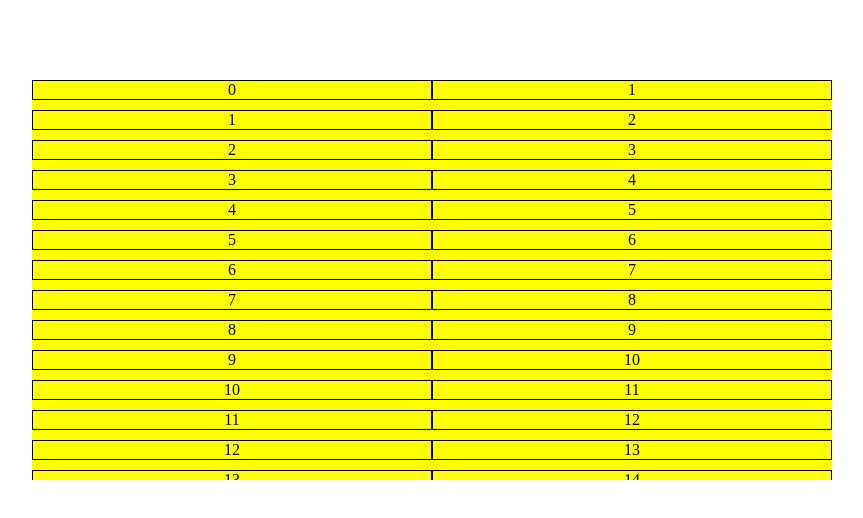
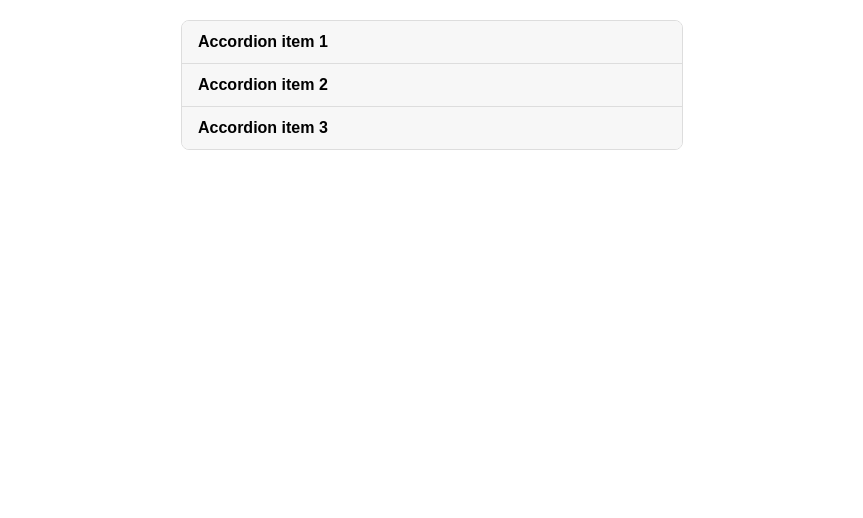
Before and after one commit to HarshJainGitHub/react-machine-coding, a React (Vite) app: page / in a window 1280 px wide. Shown: the top 518 px of the page, without its empty margins (208-1071 px from the left). Built offline with nearby package versions, Linux system fonts and the light colour scheme.

Commit message:
commit accordion working

```diff
--- /dev/null
+++ b/src/Accordion/Accordion.jsx
@@ -0,0 +1,53 @@
+import React from "react";
+import "./accordion.css";
+
+const Accordion = () => {
+  return (
+    <div className="accordion">
+      <div className="accordion-item">
+        <input type="checkbox" id="item1" />
+        <label for="item1" className="accordion-header">
+          Accordion item 1
+        </label>
+        <div className="accordion-content">
+          <p>
+            Accordion item 1 Lorem ipsum dolor sit, amet consectetur adipisicing
+            elit. Earum saepe quisquam repellendus nobis perferendis quibusdam
+            quae error cum autem. Dignissimos obcaecati quae quasi optio
+            accusamus ad repellendus, libero nemo! Veritatis.
+          </p>
+        </div>
+      </div>
+      <div className="accordion-item">
+        <input type="checkbox" id="item2" />
+        <label for="item2" className="accordion-header">
+          Accordion item 2
+        </label>
+        <div className="accordion-content">
+          <p>
+            Accordion item 2 Lorem ipsum dolor sit, amet consectetur adipisicing
+            elit. Earum saepe quisquam repellendus nobis perferendis quibusdam
+            quae error cum autem. Dignissimos obcaecati quae quasi optio
+            accusamus ad repellendus, libero nemo! Veritatis.
+          </p>
+        </div>
+      </div>
+      <div className="accordion-item">
+        <input type="checkbox" id="item3" />
+        <label for="item3" className="accordion-header">
+          Accordion item 3
+        </label>
+        <div className="accordion-content">
+          <p>
+            Accordion item 3 Lorem ipsum dolor sit, amet consectetur adipisicing
+            elit. Earum saepe quisquam repellendus nobis perferendis quibusdam
+            quae error cum autem. Dignissimos obcaecati quae quasi optio
+            accusamus ad repellendus, libero nemo! Veritatis.
+          </p>
+        </div>
+      </div>
+    </div>
+  );
+};
+
+export default Accordion;
--- /dev/null
+++ b/src/Accordion/accordion.css
@@ -0,0 +1,52 @@
+.accordion {
+  max-width: 500px;
+  margin: 20px auto;
+  font-family: Arial, sans-serif;
+  overflow:hidden;
+  border-radius: 8px;
+  border: 1px solid #ddd;
+}
+
+.accordion-item {
+  border-bottom: 1px solid #ddd;
+}
+
+.accordion-item:last-of-type {
+  border-bottom: none;
+}
+
+.accordion-header {
+  display: block;
+  background-color: #f7f7f7;
+  padding: 12px 16px;
+  transition: background-color 0.3s ease;
+  cursor: pointer;
+  font-weight: 600;
+}
+
+.accordion-header:hover {
+  background-color: #eaeaea;
+}
+
+.accordion-content {
+  max-height: 0px;
+  overflow:hidden;
+  transition: max-height 0.3s ease;
+  padding: 0 16px;
+  background-color: #fff;
+}
+
+.accordion-content p {
+  margin: 12px 0;
+  font-size: 14px;
+  line-height: 1.5;
+}
+
+.accordion-item input {
+  display: none;
+}
+
+.accordion-item input:checked ~ .accordion-content {
+  max-height:200px;
+  padding: 12px 16px;
+}
--- a/src/App.css
+++ b/src/App.css
@@ -1,10 +1,10 @@
-#root {
+/* #root {
   display: flex;
   justify-content: center;
   text-align: center;
   margin-top: 5rem;
   height: 600px;
-}
+} */
 
 #btn-primary {
   padding: 0.5rem 2rem;
--- a/src/App.jsx
+++ b/src/App.jsx
@@ -6,6 +6,8 @@ import CounterExample from "./CustomHooks/CounterExample";
 import InfiniteScroll from "./InfiniteScroll/InfiniteScroll";
 import InfiniteScrollIO from "./InfiniteScroll/InfiniteScrollIO";
 import Clock from "./AnalogClock/Clock";
+import Counter from "./Counter/Counter";
+import Accordion from "./Accordion/Accordion";
 
 function App() {
   return (
@@ -21,8 +23,10 @@ function App() {
       {/* Consist Implementation of Counter Example */}
       {/* <CounterExample /> */}
       {/* Infinite Scroll Implementation */}
-      <InfiniteScroll />
-      <InfiniteScrollIO />
+      {/* <InfiniteScroll />
+      <InfiniteScrollIO /> */}
+      {/* <Counter /> */}
+      <Accordion />
       {/* <Clock /> */}
     </>
   );
--- /dev/null
+++ b/src/Counter/Counter.jsx
@@ -0,0 +1,20 @@
+import React, { useReducer } from 'react'
+import { countIntialState, countReducer } from './counterReducer';
+import './counter.css';
+
+const Counter = () => {
+
+  const [state, dispatch] = useReducer(countReducer, countIntialState);
+
+  return (
+    <>
+      <div>Counter {state?.count}</div>
+      <button type="button" onClick={() => dispatch({ type: 'increment'})}>Increment</button>
+      <button type="button" onClick={() => dispatch({ type: 'decrement'})}>Decrement</button>
+      <button type="button" onClick={() => dispatch({ type: 'reset'})}>Reset</button>
+
+    </>
+  )
+}
+
+export default Counter;
--- /dev/null
+++ b/src/Counter/counter.css
@@ -0,0 +1,5 @@
+@media (max-width:768px) {
+  button {
+    display: none;
+  }
+}
--- /dev/null
+++ b/src/Counter/counterReducer.js
@@ -0,0 +1,15 @@
+
+export const countIntialState = { count: 0 };
+
+export function countReducer(state, action) {
+  switch(action.type) {
+    case 'increment':
+      return { count: state.count + 1 };
+    case 'decrement':
+      return { count: state.count - 1 };
+    case 'reset':
+      return { count: 0 };
+    default:
+      return;
+  }
+}
--- a/src/CustomHooks/CounterExample.jsx
+++ b/src/CustomHooks/CounterExample.jsx
@@ -1,6 +1,5 @@
 import React, { useState } from "react";
 import { usePrevious } from "./usePrevious";
-import "../App.css";
 
 const CounterExample = () => {
   const [count, setCount] = useState(0);
```
